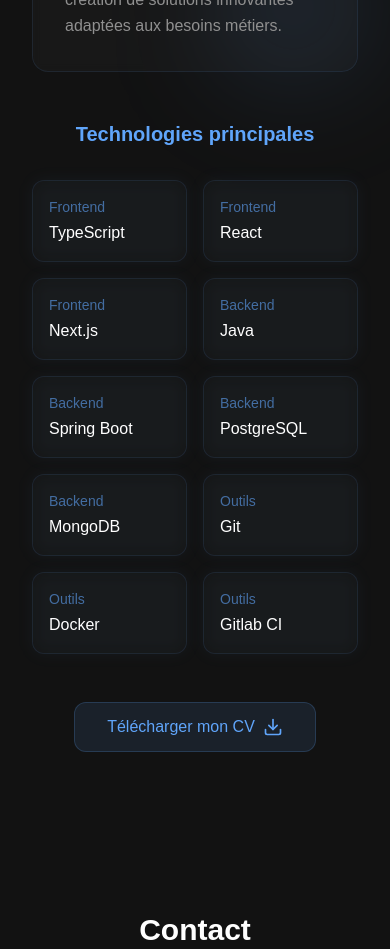
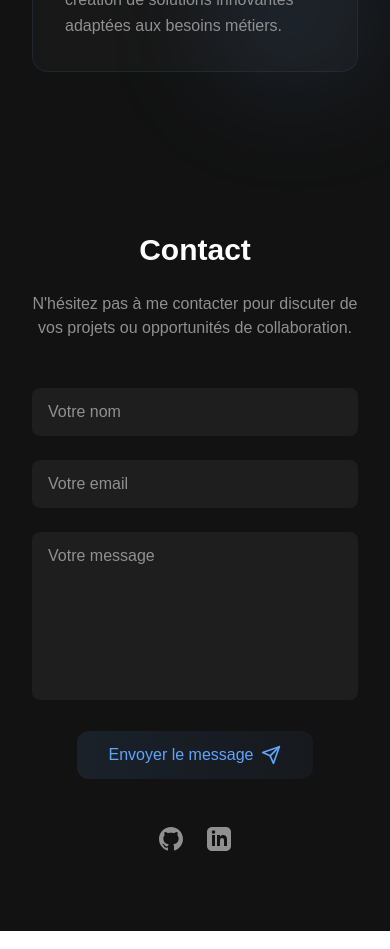
Before and after one commit to guillaumeRot/portfolio, a Next.js app: page / in a window 390 px wide. Shown: the part 4160-5109 px from the top of the page. Built offline with nearby package versions, Linux system fonts and the light colour scheme.

Commit message:
feat: delete technologies principales

```diff
--- a/src/components/AboutSection.tsx
+++ b/src/components/AboutSection.tsx
@@ -4,19 +4,6 @@
 
 const AboutSection = () => {
   const [isVisible, setIsVisible] = useState(false);
-
-  const skills = [
-    { name: "TypeScript", category: "Frontend" },
-    { name: "React", category: "Frontend" },
-    { name: "Next.js", category: "Frontend" },
-    { name: "Java", category: "Backend" },
-    { name: "Spring Boot", category: "Backend" },
-    { name: "PostgreSQL", category: "Backend" },
-    { name: "MongoDB", category: "Backend" },
-    { name: "Git", category: "Outils" },
-    { name: "Docker", category: "Outils" },
-    { name: "Gitlab CI", category: "Outils" },
-  ];
 
   useEffect(() => {
     const observer = new IntersectionObserver(
@@ -90,78 +77,6 @@
               </p>
             </div>
           </div>
-
-          {/* Skills avec animation */}
-          <div
-            className={`transform transition-all duration-700 delay-300
-                       ${
-                         isVisible
-                           ? "translate-y-0 opacity-100"
-                           : "translate-y-10 opacity-0"
-                       }`}
-          >
-            <h3 className="text-xl font-semibold text-accent mb-8 text-center">
-              Technologies principales
-            </h3>
-
-            <div className="grid grid-cols-2 md:grid-cols-3 gap-4">
-              {skills.map((skill, index) => (
-                <div
-                  key={skill.name}
-                  className="group relative"
-                  style={{ transitionDelay: `${index * 100}ms` }}
-                >
-                  <div className="absolute inset-0 bg-accent/5 rounded-xl blur group-hover:bg-accent/10 transition-colors duration-300" />
-                  <div
-                    className="relative bg-secondary/30 backdrop-blur-sm border border-accent/10
-                                rounded-xl p-4 hover:border-accent/30 transition-all duration-300"
-                  >
-                    <div className="text-sm text-accent/60 mb-1">
-                      {skill.category}
-                    </div>
-                    <div className="font-medium">{skill.name}</div>
-                  </div>
-                </div>
-              ))}
-            </div>
-          </div>
-
-          {/* Call to action */}
-          <div
-            className={`text-center transform transition-all duration-700 delay-500
-                       ${
-                         isVisible
-                           ? "translate-y-0 opacity-100"
-                           : "translate-y-10 opacity-0"
-                       }`}
-          >
-            <a
-              href="/cv-guillaume-rot.pdf"
-              target="_blank"
-              rel="noopener noreferrer"
-              className="inline-flex items-center gap-2 px-8 py-3 rounded-xl
-                       bg-accent/10 hover:bg-accent/20 text-accent
-                       border border-accent/20 hover:border-accent/40
-                       transition-all duration-300"
-            >
-              <span>Télécharger mon CV</span>
-              <svg
-                xmlns="http://www.w3.org/2000/svg"
-                width="20"
-                height="20"
-                viewBox="0 0 24 24"
-                fill="none"
-                stroke="currentColor"
-                strokeWidth="2"
-                strokeLinecap="round"
-                strokeLinejoin="round"
-              >
-                <path d="M21 15v4a2 2 0 0 1-2 2H5a2 2 0 0 1-2-2v-4" />
-                <polyline points="7 10 12 15 17 10" />
-                <line x1="12" y1="15" x2="12" y2="3" />
-              </svg>
-            </a>
-          </div>
         </div>
       </div>
     </section>
```
